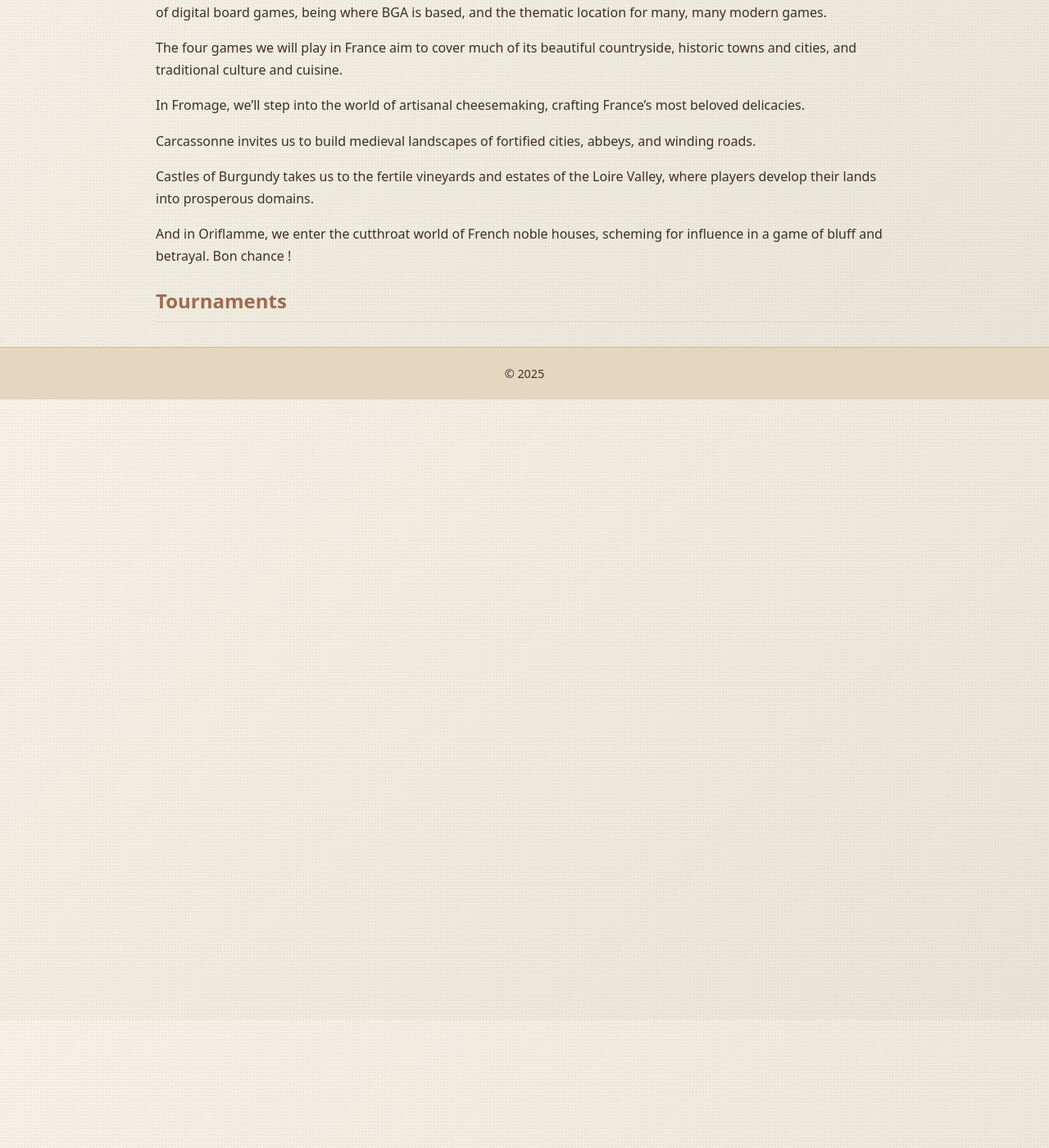
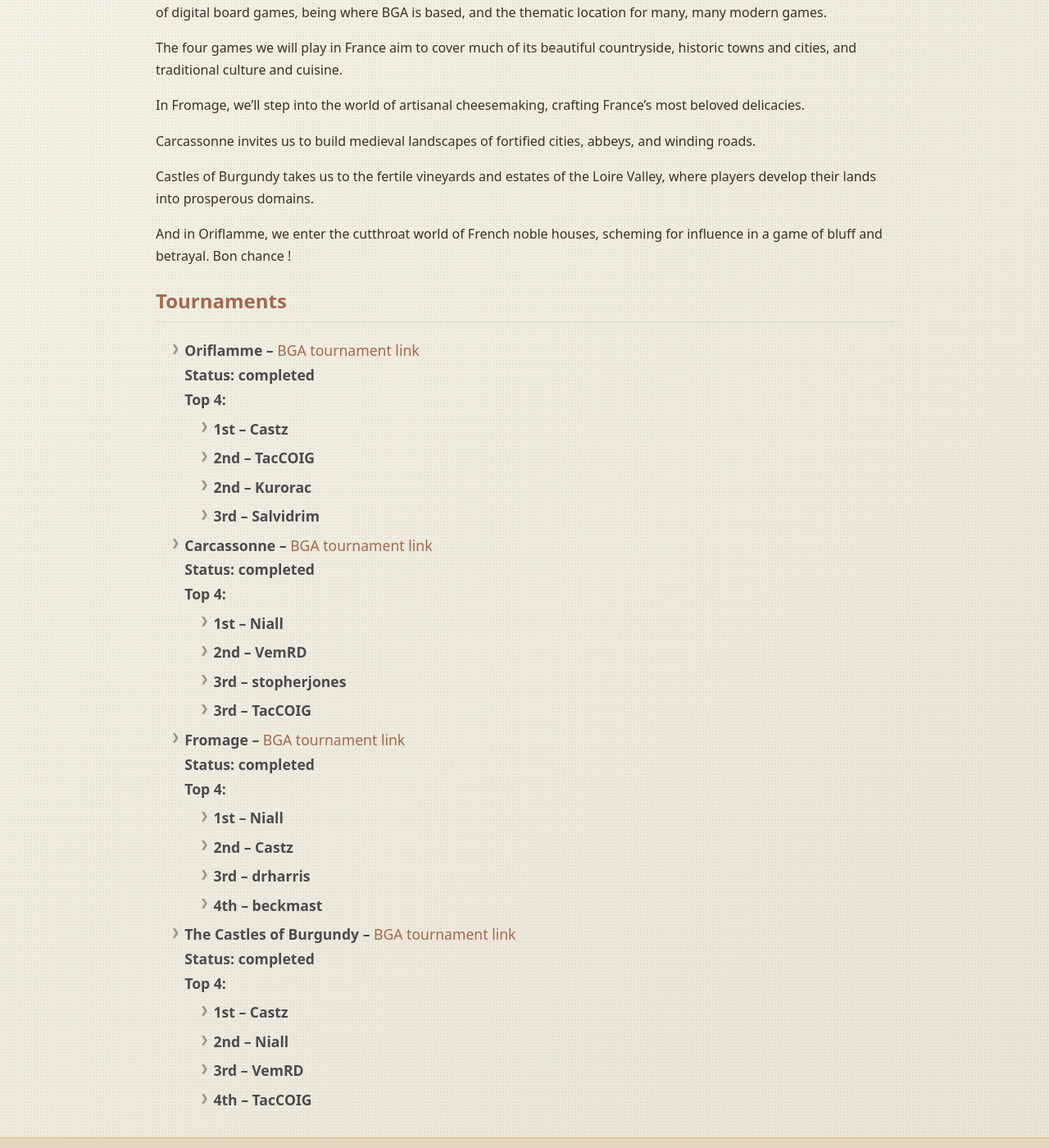
Before and after one commit to stopherjones/around-the-world-in-eighty-games, a Jekyll site: the page built from _countries/france.md, in a window 1280 px wide and 1400 px high, scrolled down 270 px. Shown: the whole window at 82% size. Built offline with Jekyll 4.4.1, drawn with Linux system fonts in a browser that asks for light colours; some of the changed lines change nothing that is shown.

Commit message:
update tournaments.yml

```diff
--- a/_data/tournaments.yml
+++ b/_data/tournaments.yml
@@ -1,488 +1,408 @@
-"354697":
+354697:
   id: 354697
-  country: null
-  game: null
-  name: Tournament 354697
-  bga_url: https://boardgamearena.com/tournament?id=354697
+  country: united-kingdom
+  game: mr-jack
+  name: "Mr Jack Tournament (United Kingdom)"
+  bga_url: "https://boardgamearena.com/tournament?id=354697"
   status: completed
   top4:
-    - rank: 1st
-      name: TacCOIG
-    - rank: 2nd
-      name: Cheery Dog
-    - rank: 3rd
-      name: Saugust2
-    - rank: 3rd
-      name: andycupid
-"354698":
+    - { rank: "1st", name: "TacCOIG" }
+    - { rank: "2nd", name: "Cheery Dog" }
+    - { rank: "3rd", name: "Saugust2" }
+    - { rank: "3rd", name: "andycupid" }
+
+354698:
   id: 354698
-  country: null
-  game: null
-  name: Tournament 354698
-  bga_url: https://boardgamearena.com/tournament?id=354698
+  country: united-kingdom
+  game: next-station-london
+  name: "Next Station: London Tournament (United Kingdom)"
+  bga_url: "https://boardgamearena.com/tournament?id=354698"
   status: completed
   top4:
-    - rank: 1st
-      name: TacCOIG
-    - rank: 2nd
-      name: andycupid
-    - rank: 3rd
-      name: Cheery Dog
-    - rank: 4th
-      name: stopherjones
-"360285":
+    - { rank: "1st", name: "TacCOIG" }
+    - { rank: "2nd", name: "andycupid" }
+    - { rank: "3rd", name: "Cheery Dog" }
+    - { rank: "4th", name: "stopherjones" }
+
+360285:
   id: 360285
-  country: null
-  game: null
-  name: Tournament 360285
-  bga_url: https://boardgamearena.com/tournament?id=360285
+  country: netherlands
+  game: gift-of-tulips
+  name: "Gift of Tulips Tournament (Netherlands)"
+  bga_url: "https://boardgamearena.com/tournament?id=360285"
   status: completed
   top4:
-    - rank: 1st
-      name: beckmast
-    - rank: 2nd
-      name: TacCOIG
-    - rank: 3rd
-      name: stopherjones
-    - rank: 4th
-      name: Niall
-"360291":
+    - { rank: "1st", name: "beckmast" }
+    - { rank: "2nd", name: "TacCOIG" }
+    - { rank: "3rd", name: "stopherjones" }
+    - { rank: "4th", name: "Niall" }
+
+360291:
   id: 360291
-  country: null
-  game: null
-  name: Tournament 360291
-  bga_url: https://boardgamearena.com/tournament?id=360291
+  country: germany
+  game: thurn-and-taxis
+  name: "Thurn and Taxis Tournament (Germany)"
+  bga_url: "https://boardgamearena.com/tournament?id=360291"
   status: completed
   top4:
-    - rank: 1st
-      name: andycupid
-    - rank: 2nd
-      name: Cheery Dog
-    - rank: 3rd
-      name: Niall
-    - rank: 3rd
-      name: Sharon F
-"368884":
+    - { rank: "1st", name: "andycupid" }
+    - { rank: "2nd", name: "Cheery Dog" }
+    - { rank: "3rd", name: "Niall" }
+    - { rank: "3rd", name: "Sharon F" }
+
+368884:
   id: 368884
-  country: null
-  game: null
-  name: Tournament 368884
-  bga_url: https://boardgamearena.com/tournament?id=368884
+  country: denmark
+  game: copenhagen
+  name: "Copenhagen Tournament (Denmark)"
+  bga_url: "https://boardgamearena.com/tournament?id=368884"
   status: completed
   top4:
-    - rank: 1st
-      name: Castz
-    - rank: 2nd
-      name: TacCOIG
-    - rank: 3rd
-      name: GeraldineMerida
-    - rank: 3rd
-      name: Bleedingriver
-"368887":
+    - { rank: "1st", name: "Castz" }
+    - { rank: "2nd", name: "TacCOIG" }
+    - { rank: "3rd", name: "GeraldineMerida" }
+    - { rank: "3rd", name: "Bleedingriver" }
+
+368887:
   id: 368887
-  country: null
-  game: null
-  name: Tournament 368887
-  bga_url: https://boardgamearena.com/tournament?id=368887
+  country: sweden
+  game: fika
+  name: "Fika Tournament (Sweden)"
+  bga_url: "https://boardgamearena.com/tournament?id=368887"
   status: completed
   top4:
-    - rank: 1st
-      name: Niall
-    - rank: 2nd
-      name: Cheery Dog
-    - rank: 3rd
-      name: andycupid
-    - rank: 3rd
-      name: stopherjones
-"374194":
+    - { rank: "1st", name: "Niall" }
+    - { rank: "2nd", name: "Cheery Dog" }
+    - { rank: "3rd", name: "andycupid" }
+    - { rank: "3rd", name: "stopherjones" }
+
+374194:
   id: 374194
-  country: null
-  game: null
-  name: Tournament 374194
-  bga_url: https://boardgamearena.com/tournament?id=374194
+  country: norway
+  game: knarr
+  name: "Knarr Tournament (Norway)"
+  bga_url: "https://boardgamearena.com/tournament?id=374194"
   status: completed
   top4:
-    - rank: 1st
-      name: Niall
-    - rank: 2nd
-      name: VemRD
-    - rank: 3rd
-      name: beckmast
-    - rank: 3rd
-      name: TacCOIG
-"378251":
-  id: 378251
-  country: null
-  game: null
-  name: Tournament 378251
-  bga_url: https://boardgamearena.com/tournament?id=378251
+    - { rank: "1st", name: "Niall" }
+    - { rank: "2nd", name: "VemRD" }
+    - { rank: "3rd", name: "beckmast" }
+    - { rank: "3rd", name: "TacCOIG" }
+
+380123:
+  id: 380123
+  country: norway
+  game: herrlof
+  name: "Herrlof Tournament (Norway)"
+  bga_url: "https://boardgamearena.com/tournament?id=380123"
   status: completed
   top4:
-    - rank: 1st
-      name: Niall
-    - rank: 2nd
-      name: Castz
-    - rank: 3rd
-      name: TacCOIG
-    - rank: 3rd
-      name: VemRD
-"380123":
-  id: 380123
-  country: null
-  game: null
-  name: Tournament 380123
-  bga_url: https://boardgamearena.com/tournament?id=380123
+    - { rank: "1st", name: "TacCOIG" }
+    - { rank: "2nd", name: "stopherjones" }
+    - { rank: "3rd", name: "Niall" }
+    - { rank: "3rd", name: "Cheery Dog" }
+
+378251:
+  id: 378251
+  country: russia
+  game: st-petersburg
+  name: "St Petersburg Tournament (Russia)"
+  bga_url: "https://boardgamearena.com/tournament?id=378251"
   status: completed
   top4:
-    - rank: 1st
-      name: TacCOIG
-    - rank: 2nd
-      name: stopherjones
-    - rank: 3rd
-      name: Niall
-    - rank: 3rd
-      name: Cheery Dog
-"387302":
+    - { rank: "1st", name: "Niall" }
+    - { rank: "2nd", name: "Castz" }
+    - { rank: "3rd", name: "TacCOIG" }
+    - { rank: "3rd", name: "VemRD" }
+
+387302:
   id: 387302
-  country: null
-  game: null
-  name: Tournament 387302
-  bga_url: https://boardgamearena.com/tournament?id=387302
+  country: greece
+  game: akropolis
+  name: "Akropolis Tournament (Greece)"
+  bga_url: "https://boardgamearena.com/tournament?id=387302"
   status: completed
   top4:
-    - rank: 1st
-      name: Castz
-    - rank: 2nd
-      name: TacCOIG
-    - rank: 3rd
-      name: Arjo14
-    - rank: 4th
-      name: Salvidrim
-"387304":
+    - { rank: "1st", name: "Castz" }
+    - { rank: "2nd", name: "TacCOIG" }
+    - { rank: "3rd", name: "Arjo14" }
+    - { rank: "4th", name: "Salvidrim" }
+
+387304:
   id: 387304
-  country: null
-  game: null
-  name: Tournament 387304
-  bga_url: https://boardgamearena.com/tournament?id=387304
+  country: greece
+  game: santorini
+  name: "Santorini Tournament (Greece)"
+  bga_url: "https://boardgamearena.com/tournament?id=387304"
   status: completed
   top4:
-    - rank: 1st
-      name: TacCOIG
-    - rank: 2nd
-      name: Arjo14
-    - rank: 3rd
-      name: andycupid
-    - rank: 3rd
-      name: Cheery Dog
-"404118":
+    - { rank: "1st", name: "TacCOIG" }
+    - { rank: "2nd", name: "Arjo14" }
+    - { rank: "3rd", name: "andycupid" }
+    - { rank: "3rd", name: "Cheery Dog" }
+
+404118:
   id: 404118
-  country: null
-  game: null
-  name: Tournament 404118
-  bga_url: https://boardgamearena.com/tournament?id=404118
+  country: italy
+  game: ponte-del-diavolo
+  name: "Ponte del Diavolo Tournament (Italy)"
+  bga_url: "https://boardgamearena.com/tournament?id=404118"
   status: completed
   top4:
-    - rank: 1st
-      name: andycupid
-    - rank: 2nd
-      name: Castz
-    - rank: 3rd
-      name: Niall
-    - rank: 3rd
-      name: TacCOIG
-"404125":
+    - { rank: "1st", name: "andycupid" }
+    - { rank: "2nd", name: "Castz" }
+    - { rank: "3rd", name: "Niall" }
+    - { rank: "3rd", name: "TacCOIG" }
+
+404125:
   id: 404125
-  country: null
-  game: null
-  name: Tournament 404125
-  bga_url: https://boardgamearena.com/tournament?id=404125
+  country: italy
+  game: verona-twist
+  name: "Verona Twist Tournament (Italy)"
+  bga_url: "https://boardgamearena.com/tournament?id=404125"
   status: completed
   top4:
-    - rank: 1st
-      name: andycupid
-    - rank: 2nd
-      name: Castz
-    - rank: 3rd
-      name: Niall
-    - rank: 3rd
-      name: Cheery Dog
-"404206":
+    - { rank: "1st", name: "andycupid" }
+    - { rank: "2nd", name: "Castz" }
+    - { rank: "3rd", name: "Niall" }
+    - { rank: "3rd", name: "Cheery Dog" }
+
+404206:
   id: 404206
-  country: null
-  game: null
-  name: Tournament 404206
-  bga_url: https://boardgamearena.com/tournament?id=404206
+  country: italy
+  game: viticulture
+  name: "Viticulture Tournament (Italy)"
+  bga_url: "https://boardgamearena.com/tournament?id=404206"
   status: completed
   top4:
-    - rank: 1st
-      name: Niall
-    - rank: 2nd
-      name: VemRD
-    - rank: 3rd
-      name: Castz
-    - rank: 4th
-      name: drharris
-"410031":
+    - { rank: "1st", name: "Niall" }
+    - { rank: "2nd", name: "VemRD" }
+    - { rank: "3rd", name: "Castz" }
+    - { rank: "4th", name: "drharris" }
+
+410031:
   id: 410031
-  country: null
-  game: null
-  name: Tournament 410031
-  bga_url: https://boardgamearena.com/tournament?id=410031
+  country: switzerland
+  game: ticket-to-ride-switzerland
+  name: "Ticket to Ride: Switzerland Tournament (Switzerland)"
+  bga_url: "https://boardgamearena.com/tournament?id=410031"
   status: completed
   top4:
-    - rank: 1st
-      name: TacCOIG
-    - rank: 2nd
-      name: beckmast
-    - rank: 3rd
-      name: Niall
-    - rank: 3rd
-      name: andycupid
-"420784":
+    - { rank: "1st", name: "TacCOIG" }
+    - { rank: "2nd", name: "beckmast" }
+    - { rank: "3rd", name: "Niall" }
+    - { rank: "3rd", name: "andycupid" }
+
+420784:
   id: 420784
-  country: null
-  game: null
-  name: Tournament 420784
-  bga_url: https://boardgamearena.com/tournament?id=420784
+  country: france
+  game: oriflamme
+  name: "Oriflamme Tournament (France)"
+  bga_url: "https://boardgamearena.com/tournament?id=420784"
   status: completed
   top4:
-    - rank: 1st
-      name: Castz
-    - rank: 2nd
-      name: TacCOIG
-    - rank: 2nd
-      name: Kurorac
-    - rank: 3rd
-      name: Salvidrim
-"420786":
+    - { rank: "1st", name: "Castz" }
+    - { rank: "2nd", name: "TacCOIG" }
+    - { rank: "2nd", name: "Kurorac" }
+    - { rank: "3rd", name: "Salvidrim" }
+
+420786:
   id: 420786
-  country: null
-  game: null
-  name: Tournament 420786
-  bga_url: https://boardgamearena.com/tournament?id=420786
+  country: france
+  game: carcassonne
+  name: "Carcassonne Tournament (France)"
+  bga_url: "https://boardgamearena.com/tournament?id=420786"
   status: completed
   top4:
-    - rank: 1st
-      name: Niall
-    - rank: 2nd
-      name: VemRD
-    - rank: 3rd
-      name: stopherjones
-    - rank: 3rd
-      name: TacCOIG
-"420787":
+    - { rank: "1st", name: "Niall" }
+    - { rank: "2nd", name: "VemRD" }
+    - { rank: "3rd", name: "stopherjones" }
+    - { rank: "3rd", name: "TacCOIG" }
+
+420787:
   id: 420787
-  country: null
-  game: null
-  name: Tournament 420787
-  bga_url: https://boardgamearena.com/tournament?id=420787
+  country: france
+  game: fromage
+  name: "Fromage Tournament (France)"
+  bga_url: "https://boardgamearena.com/tournament?id=420787"
   status: completed
   top4:
-    - rank: 1st
-      name: Niall
-    - rank: 2nd
-      name: Castz
-    - rank: 3rd
-      name: drharris
-    - rank: 4th
-      name: beckmast
-"420929":
+    - { rank: "1st", name: "Niall" }
+    - { rank: "2nd", name: "Castz" }
+    - { rank: "3rd", name: "drharris" }
+    - { rank: "4th", name: "beckmast" }
+
+420929:
   id: 420929
-  country: null
-  game: null
-  name: Tournament 420929
-  bga_url: https://boardgamearena.com/tournament?id=420929
+  country: france
+  game: the-castles-of-burgundy
+  name: "The Castles of Burgundy Tournament (France)"
+  bga_url: "https://boardgamearena.com/tournament?id=420929"
   status: completed
   top4:
-    - rank: 1st
-      name: Castz
-    - rank: 2nd
-      name: Niall
-    - rank: 3rd
-      name: VemRD
-    - rank: 4th
-      name: TacCOIG
-"427916":
+    - { rank: "1st", name: "Castz" }
+    - { rank: "2nd", name: "Niall" }
+    - { rank: "3rd", name: "VemRD" }
+    - { rank: "4th", name: "TacCOIG" }
+
+427916:
   id: 427916
-  country: null
-  game: null
-  name: Tournament 427916
-  bga_url: https://boardgamearena.com/tournament?id=427916
+  country: mallorca
+  game: finca
+  name: "Finca Tournament (Mallorca)"
+  bga_url: "https://boardgamearena.com/tournament?id=427916"
   status: completed
   top4:
-    - rank: 1st
-      name: Castz
-    - rank: 2nd
-      name: GeraldineMerida
-    - rank: 3rd
-      name: Zozoken
-    - rank: 3rd
-      name: Arjo14
-"427918":
+    - { rank: "1st", name: "Castz" }
+    - { rank: "2nd", name: "GeraldineMerida" }
+    - { rank: "3rd", name: "Zozoken" }
+    - { rank: "3rd", name: "Arjo14" }
+
+427918:
   id: 427918
-  country: null
-  game: null
-  name: Tournament 427918
-  bga_url: https://boardgamearena.com/tournament?id=427918
+  country: spain
+  game: alhambra
+  name: "Alhambra Tournament (Spain)"
+  bga_url: "https://boardgamearena.com/tournament?id=427918"
   status: completed
   top4:
-    - rank: 1st
-      name: Niall
-    - rank: 2nd
-      name: VemRD
-    - rank: 3rd
-      name: Castz
-    - rank: 4th
-      name: Cheery Dog
-"427919":
+    - { rank: "1st", name: "Niall" }
+    - { rank: "2nd", name: "VemRD" }
+    - { rank: "3rd", name: "Castz" }
+    - { rank: "4th", name: "Cheery Dog" }
+
+427919:
   id: 427919
-  country: null
-  game: null
-  name: Tournament 427919
-  bga_url: https://boardgamearena.com/tournament?id=427919
+  country: portugal
+  game: azul-summer-pavilion
+  name: "Azul: Summer Pavilion Tournament (Portugal)"
+  bga_url: "https://boardgamearena.com/tournament?id=427919"
   status: ongoing
   round: null
-"439073":
+
+439073:
   id: 439073
-  country: null
-  game: null
-  name: Tournament 439073
-  bga_url: https://boardgamearena.com/tournament?id=439073
+  country: morocco
+  game: marrakech
+  name: "Marrakech Tournament (Morocco)"
+  bga_url: "https://boardgamearena.com/tournament?id=439073"
   status: completed
   top4:
-    - rank: 1st
-      name: Niall
-    - rank: 2nd
-      name: Castz
-    - rank: 3rd
-      name: TacCOIG
-    - rank: 4th
-      name: Arjo14
-"439074":
+    - { rank: "1st", name: "Niall" }
+    - { rank: "2nd", name: "Castz" }
+    - { rank: "3rd", name: "TacCOIG" }
+    - { rank: "4th", name: "Arjo14" }
+
+439074:
   id: 439074
-  country: null
-  game: null
-  name: Tournament 439074
-  bga_url: https://boardgamearena.com/tournament?id=439074
+  country: morocco
+  game: medina
+  name: "Medina Tournament (Morocco)"
+  bga_url: "https://boardgamearena.com/tournament?id=439074"
   status: completed
   top4:
-    - rank: 1st
-      name: Castz
-    - rank: 2nd
-      name: stopherjones
-    - rank: 3rd
-      name: TacCOIG
-    - rank: 4th
-      name: drharris
-"461495":
+    - { rank: "1st", name: "Castz" }
+    - { rank: "2nd", name: "stopherjones" }
+    - { rank: "3rd", name: "TacCOIG" }
+    - { rank: "4th", name: "drharris" }
+
+461495:
   id: 461495
-  country: null
-  game: null
-  name: Tournament 461495
-  bga_url: https://boardgamearena.com/tournament?id=461495
+  country: sahara-desert
+  game: targi
+  name: "Targi Tournament (Sahara)"
+  bga_url: "https://boardgamearena.com/tournament?id=461495"
   status: ongoing
   round: null
-"461517":
+
+461517:
   id: 461517
-  country: null
-  game: null
-  name: Tournament 461517
-  bga_url: https://boardgamearena.com/tournament?id=461517
+  country: sahara-desert
+  game: caravan
+  name: "Caravan Tournament (Sahara)"
+  bga_url: "https://boardgamearena.com/tournament?id=461517"
   status: completed
   top4:
-    - rank: 1st
-      name: Niall
-    - rank: 2nd
-      name: Cheery Dog
-    - rank: 3rd
-      name: TacCOIG
-    - rank: 4th
-      name: Bleedingriver
-"488440":
+    - { rank: "1st", name: "Niall" }
+    - { rank: "2nd", name: "Cheery Dog" }
+    - { rank: "3rd", name: "TacCOIG" }
+    - { rank: "4th", name: "Bleedingriver" }
+
+488440:
   id: 488440
-  country: null
-  game: null
-  name: Tournament 488440
-  bga_url: https://boardgamearena.com/tournament?id=488440
+  country: botswana
+  game: orapa-mine
+  name: "Orapa Mine Tournament (Botswana)"
+  bga_url: "https://boardgamearena.com/tournament?id=488440"
   status: completed
   top4:
-    - rank: 1st
-      name: Cheery Dog
-    - rank: 2nd
-      name: beckmast
-    - rank: 3rd
-      name: Niall
-    - rank: 3rd
-      name: stopherjones
-"488444":
-  id: 488444
-  country: null
-  game: null
-  name: Tournament 488444
-  bga_url: https://boardgamearena.com/tournament?id=488444
+    - { rank: "1st", name: "Cheery Dog" }
+    - { rank: "2nd", name: "beckmast" }
+    - { rank: "3rd", name: "Niall" }
+    - { rank: "3rd", name: "stopherjones" }
+
+488602:
+  id: 488602
+  country: south-africa
+  game: rallymangt
+  name: "RallymanGT Tournament (South Africa)"
+  bga_url: "https://boardgamearena.com/tournament?id=488602"
   status: completed
   top4:
-    - rank: 1st
-      name: Castz
-    - rank: 2nd
-      name: Niall
-    - rank: 3rd
-      name: TacCOIG
-    - rank: 4th
-      name: stopherjones
-"488602":
-  id: 488602
-  country: null
-  game: null
-  name: Tournament 488602
-  bga_url: https://boardgamearena.com/tournament?id=488602
+    - { rank: "1st", name: "Castz" }
+    - { rank: "2nd", name: "Niall" }
+    - { rank: "3rd", name: "Cheery Dog" }
+    - { rank: "4th", name: "stopherjones" }
+
+488444:
+  id: 488444
+  country: uganda
+  game: rift-valley-reserve
+  name: "Rift Valley Reserve Tournament (Uganda)"
+  bga_url: "https://boardgamearena.com/tournament?id=488444"
   status: completed
   top4:
-    - rank: 1st
-      name: Castz
-    - rank: 2nd
-      name: Niall
-    - rank: 3rd
-      name: Cheery Dog
-    - rank: 4th
-      name: stopherjones
-"499398":
-  id: 499398
-  country: null
-  game: null
-  name: Tournament 499398
-  bga_url: https://boardgamearena.com/tournament?id=499398
+    - { rank: "1st", name: "Castz" }
+    - { rank: "2nd", name: "Niall" }
+    - { rank: "3rd", name: "TacCOIG" }
+    - { rank: "4th", name: "stopherjones" }
+
+499404:
+  id: 499404
+  country: egypt
+  game: sobek
+  name: "Sobek Tournament (Egypt)"
+  bga_url: "https://boardgamearena.com/tournament?id=499404"
   status: ongoing
   round: null
-"499404":
-  id: 499404
-  country: null
-  game: null
-  name: Tournament 499404
-  bga_url: https://boardgamearena.com/tournament?id=499404
+
+499408:
+  id: 499408
+  country: egypt
+  game: luxor
+  name: "Luxor Tournament (Egypt)"
+  bga_url: "https://boardgamearena.com/tournament?id=499408"
   status: ongoing
   round: null
-"499408":
-  id: 499408
-  country: null
-  game: null
-  name: Tournament 499408
-  bga_url: https://boardgamearena.com/tournament?id=499408
+
+499409:
+  id: 499409
+  country: egypt
+  game: imhotep
+  name: "Imhotep Tournament (Egypt)"
+  bga_url: "https://boardgamearena.com/tournament?id=499409"
   status: ongoing
   round: null
-"499409":
-  id: 499409
-  country: null
-  game: null
-  name: Tournament 499409
-  bga_url: https://boardgamearena.com/tournament?id=499409
-  status: ongoing
-  round: null
-"511272":
-  id: 511272
-  country: null
-  game: null
-  name: Tournament 511272
-  bga_url: https://boardgamearena.com/tournament?id=511272
-  status: unknown
-  round: null
+
+499398:
+  id: 499398
+  country: egypt
+  game: nile
+  name: "Nile Tournament (Egypt)"
+  bga_url: "https://boardgamearena.com/tournament?id=499398"
+  status: completed
+  top4:
+    - { rank: "1st", name: "Castz" }
+    - { rank: "2nd", name: "stopherjones" }
+    - { rank: "3rd", name: "Niall" }
+    - { rank: "3rd", name: "Cheery Dog" }
```
